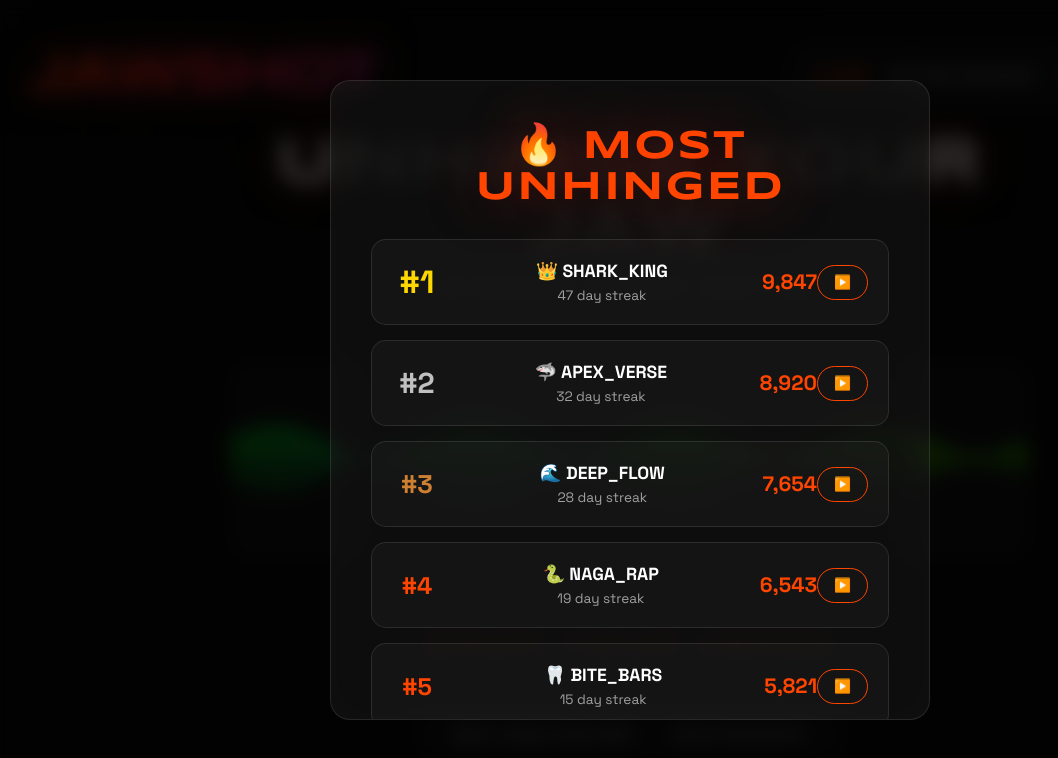
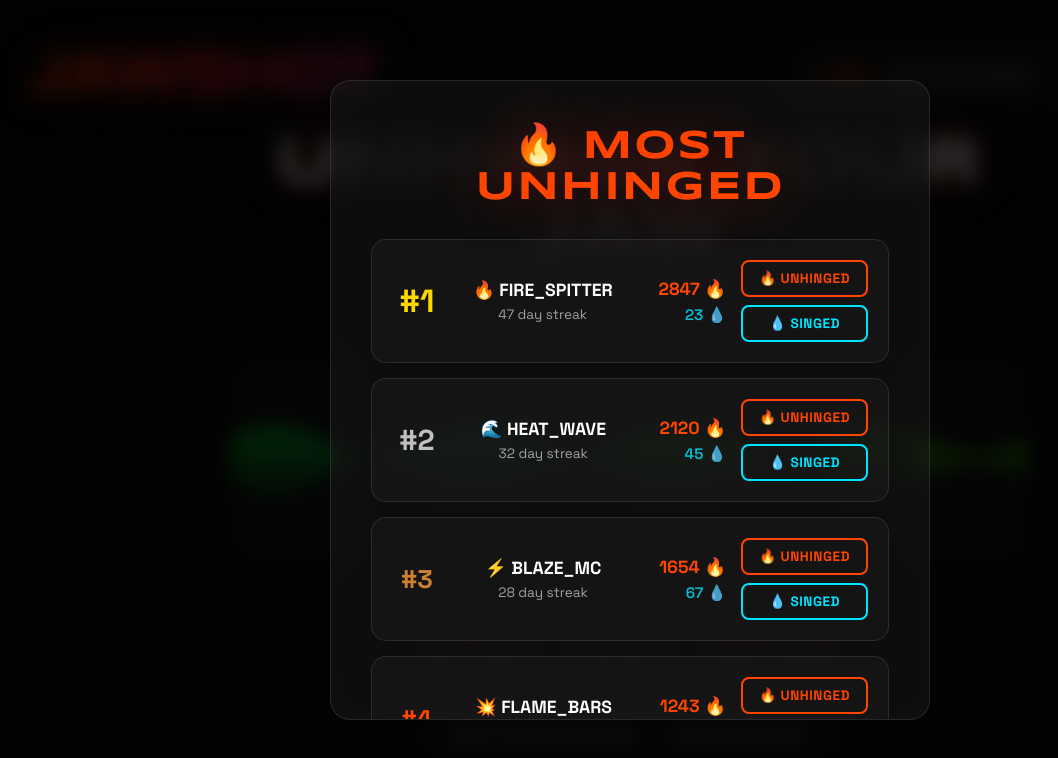
Before and after one commit to jawstitcher/Jawshot, a website: page index.html in a window 1280 px wide. Both pictures are taken after a click on the button "LEADERBOARD". Shown: the whole page, without its empty margins (10-1068 px from the left). Drawn offline with nearby package versions, Linux system fonts and the light colour scheme.

Commit message:
🔥💧 Add UNHINGED/SINGED voting system to leaderboard

```diff
--- a/app.js
+++ b/app.js
@@ -273,16 +273,16 @@ function hideShareModal() {
 // ============ LEADERBOARD ============
 function initLeaderboard() {
     const mockData = [
-        { rank: 1, username: 'SHARK_KING', avatar: '👑', streak: 47, score: 9847 },
-        { rank: 2, username: 'APEX_VERSE', avatar: '🦈', streak: 32, score: 8920 },
-        { rank: 3, username: 'DEEP_FLOW', avatar: '🌊', streak: 28, score: 7654 },
-        { rank: 4, username: 'NAGA_RAP', avatar: '🐍', streak: 19, score: 6543 },
-        { rank: 5, username: 'BITE_BARS', avatar: '🦷', streak: 15, score: 5821 },
-        { rank: 6, username: 'OCEAN_MC', avatar: '🌊', streak: 12, score: 4932 },
-        { rank: 7, username: 'TANK_GOD', avatar: '⚡', streak: 9, score: 4201 },
-        { rank: 8, username: 'WAVE_RIDER', avatar: '🏄', streak: 7, score: 3890 },
-        { rank: 9, username: 'BASS_BEAST', avatar: '🔊', streak: 5, score: 3421 },
-        { rank: 10, username: 'TIDE_TURNER', avatar: '🔄', streak: 3, score: 2987 }
+        { rank: 1, username: 'FIRE_SPITTER', avatar: '🔥', streak: 47, unhinged: 2847, singed: 23 },
+        { rank: 2, username: 'HEAT_WAVE', avatar: '🌊', streak: 32, unhinged: 2120, singed: 45 },
+        { rank: 3, username: 'BLAZE_MC', avatar: '⚡', streak: 28, unhinged: 1654, singed: 67 },
+        { rank: 4, username: 'FLAME_BARS', avatar: '💥', streak: 19, unhinged: 1243, singed: 89 },
+        { rank: 5, username: 'EMBER_GOD', avatar: '✨', streak: 15, unhinged: 921, singed: 102 },
+        { rank: 6, username: 'INFERNO_MC', avatar: '🎤', streak: 12, unhinged: 732, singed: 134 },
+        { rank: 7, username: 'BURN_UNIT', avatar: '🎵', streak: 9, unhinged: 601, singed: 156 },
+        { rank: 8, username: 'HEAT_SEEKER', avatar: '🎧', streak: 7, unhinged: 490, singed: 178 },
+        { rank: 9, username: 'WILD_FIRE', avatar: '🌟', streak: 5, unhinged: 321, singed: 201 },
+        { rank: 10, username: 'PHOENIX_BARS', avatar: '🦅', streak: 3, unhinged: 187, singed: 234 }
     ];
 
     const list = document.getElementById('leaderboardList');
@@ -297,11 +297,82 @@ function initLeaderboard() {
                 <div class="username">${user.avatar} ${user.username}</div>
                 <div class="user-stats">${user.streak} day streak</div>
             </div>
-            <div class="score">${user.score.toLocaleString()}</div>
-            <button class="play-btn">▶️</button>
+            <div class="vote-counts">
+                <span class="unhinged-count">${user.unhinged} 🔥</span>
+                <span class="singed-count">${user.singed} 💧</span>
+            </div>
+            <div class="vote-buttons">
+                <button class="vote-btn unhinged-btn" data-submission-id="${user.rank}">🔥 UNHINGED</button>
+                <button class="vote-btn singed-btn" data-submission-id="${user.rank}">💧 SINGED</button>
+            </div>
         `;
+
+        // Add vote handlers
+        const unhingedBtn = item.querySelector('.unhinged-btn');
+        const singedBtn = item.querySelector('.singed-btn');
+
+        unhingedBtn.addEventListener('click', () => handleVote(user.rank, 'unhinged', unhingedBtn));
+        singedBtn.addEventListener('click', () => handleVote(user.rank, 'singed', singedBtn));
+
         list.appendChild(item);
     });
+}
+
+function handleVote(submissionId, voteType, button) {
+    // Get the counts display
+    const item = button.closest('.leaderboard-item');
+    const unhingedCount = item.querySelector('.unhinged-count');
+    const singedCount = item.querySelector('.singed-count');
+
+    // Parse current counts
+    let unhinged = parseInt(unhingedCount.textContent);
+    let singed = parseInt(singedCount.textContent);
+
+    // Check if user already voted
+    const voteKey = `vote_${submissionId}`;
+    const previousVote = localStorage.getItem(voteKey);
+
+    if (previousVote === voteType) {
+        // Undo vote
+        if (voteType === 'unhinged') {
+            unhinged--;
+        } else {
+            singed--;
+        }
+        localStorage.removeItem(voteKey);
+        button.classList.remove('voted');
+    } else {
+        // Remove previous vote if exists
+        if (previousVote) {
+            if (previousVote === 'unhinged') {
+                unhinged--;
+                item.querySelector('.unhinged-btn').classList.remove('voted');
+            } else {
+                singed--;
+                item.querySelector('.singed-btn').classList.remove('voted');
+            }
+        }
+
+        // Add new vote
+        if (voteType === 'unhinged') {
+            unhinged++;
+        } else {
+            singed++;
+        }
+        localStorage.setItem(voteKey, voteType);
+        button.classList.add('voted');
+    }
+
+    // Update display with animation
+    unhingedCount.textContent = `${unhinged} 🔥`;
+    singedCount.textContent = `${singed} 💧`;
+
+    // Animate the count
+    const targetCount = voteType === 'unhinged' ? unhingedCount : singedCount;
+    targetCount.style.transform = 'scale(1.3)';
+    setTimeout(() => {
+        targetCount.style.transform = 'scale(1)';
+    }, 200);
 }
 
 // ============ SOCIAL SHARING ============
--- a/style.css
+++ b/style.css
@@ -654,28 +654,84 @@ footer {
     color: rgba(255, 255, 255, 0.6);
 }
 
-.score {
-    font-size: 1.3rem;
+
+.vote-counts {
+    display: flex;
+    flex-direction: column;
+    gap: 5px;
+    margin: 0 15px;
+    text-align: right;
+}
+
+.unhinged-count {
+    color: var(--fire-orange);
     font-weight: 700;
+    font-size: 1.1rem;
+    transition: transform 0.2s ease;
+}
+
+.singed-count {
+    color: var(--electric-blue);
+    font-weight: 600;
+    font-size: 0.95rem;
+    opacity: 0.8;
+    transition: transform 0.2s ease;
+}
+
+.vote-buttons {
+    display: flex;
+    flex-direction: column;
+    gap: 8px;
+}
+
+.vote-btn {
+    background: transparent;
+    border: 2px solid;
+    padding: 8px 16px;
+    border-radius: 8px;
+    cursor: pointer;
+    font-size: 0.85rem;
+    font-weight: 700;
+    transition: all 0.3s ease;
+    font-family: 'Space Grotesk', sans-serif;
+    text-transform: uppercase;
+    letter-spacing: 0.5px;
+}
+
+.unhinged-btn {
+    border-color: var(--fire-orange);
     color: var(--fire-orange);
 }
 
-.play-btn {
-    background: transparent;
-    border: 1px solid var(--fire-orange);
-    color: var(--fire-orange);
-    padding: 8px 16px;
-    border-radius: 20px;
-    cursor: pointer;
-    font-size: 0.85rem;
-    transition: all 0.3s ease;
-    font-family: 'Space Grotesk', sans-serif;
+.unhinged-btn:hover {
+    background: var(--fire-orange);
+    color: black;
+    box-shadow: 0 0 20px rgba(255, 69, 0, 0.4);
+    transform: translateY(-2px);
 }
 
-.play-btn:hover {
-    background: var(--naga-green);
+.unhinged-btn.voted {
+    background: var(--fire-orange);
     color: black;
 }
+
+.singed-btn {
+    border-color: var(--electric-blue);
+    color: var(--electric-blue);
+}
+
+.singed-btn:hover {
+    background: var(--electric-blue);
+    color: black;
+    box-shadow: 0 0 20px rgba(0, 229, 255, 0.4);
+    transform: translateY(-2px);
+}
+
+.singed-btn.voted {
+    background: var(--electric-blue);
+    color: black;
+}
+
 
 /* ============ SHARE MODAL ============ */
 .share-buttons {
```
